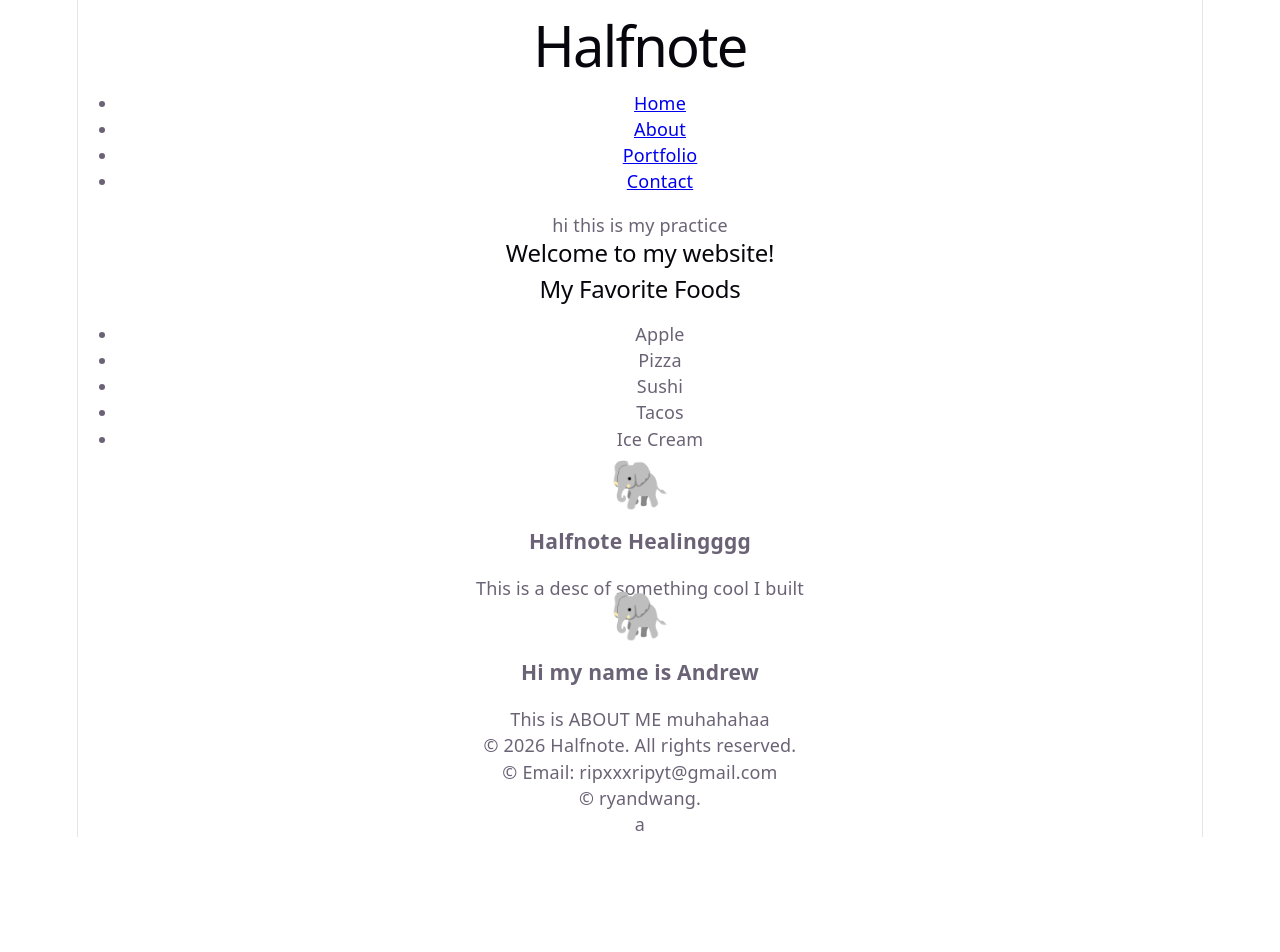
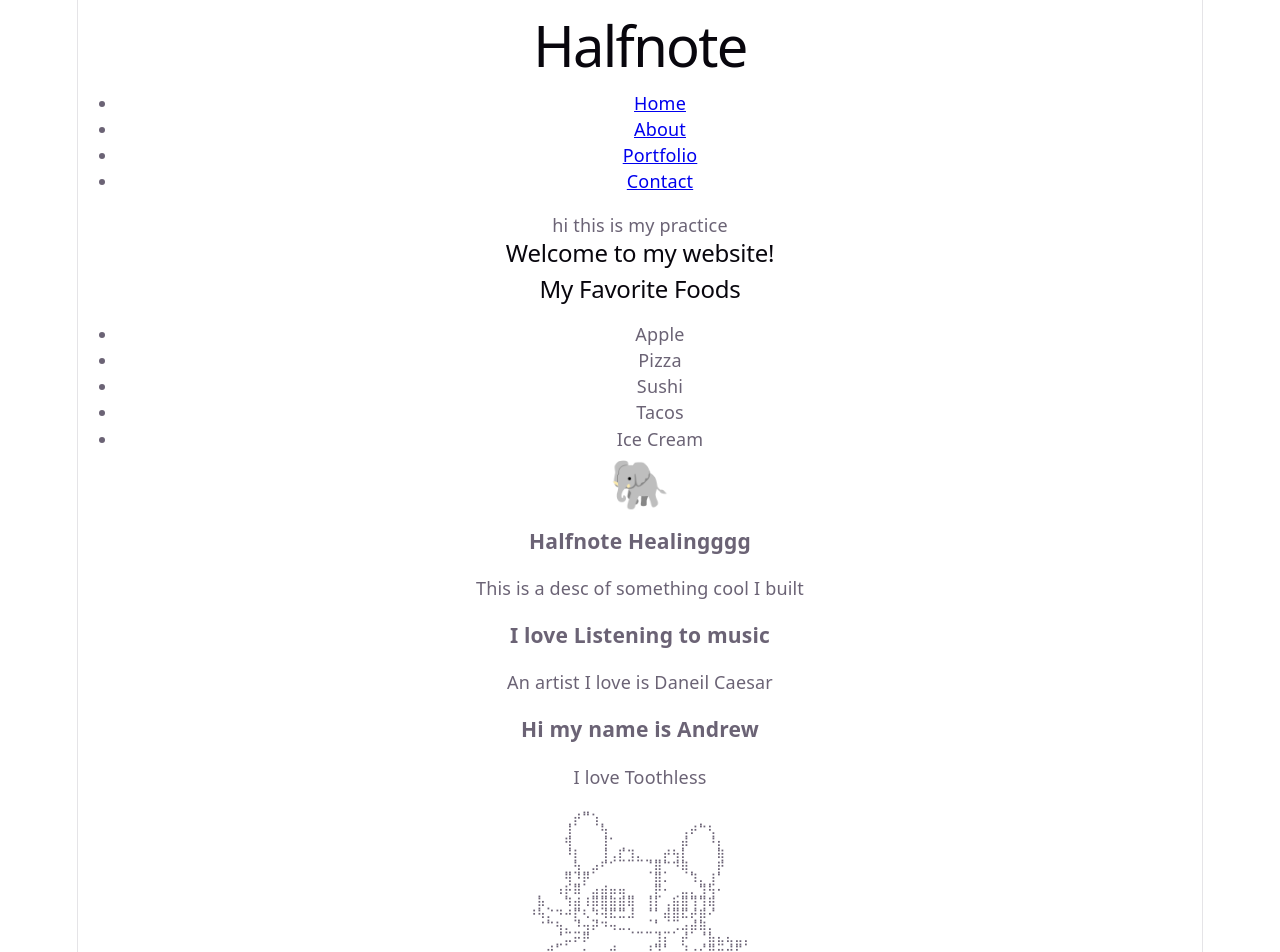
Before and after one commit to mahvelous-17/vite, a React (Vite) app: page / in a window 1280 px wide. Shown: the top 952 px of the page. Before the commit the page ends 837 px from the top, so only its background shows below. Built offline with nearby package versions, Linux system fonts and the light colour scheme.

Commit message:
new abt me

```diff
--- a/src/App.jsx
+++ b/src/App.jsx
@@ -5,6 +5,7 @@ import Footer from './components/Footer.jsx';
 import Food from './components/Food.jsx';
 import Card from './components/Card.jsx';
 import Sen from './components/Sen.jsx';
+import Interest from './components/Interest.jsx';
 
 
 function App() {
@@ -25,6 +26,7 @@ function App() {
         <Food />
       </main>
      <Card />
+     <Interest />
      <Sen />
 
       <Footer />
--- a/src/components/Card.jsx
+++ b/src/components/Card.jsx
@@ -4,7 +4,7 @@ function Card() {
     const emoji = " 🐘 ";
 
     return (
-        <div className="card">
+        <div className="Card">
             <span style ={{fontSize: "48px"}}>{emoji}</span>
             <h3>{title}</h3>
             <p>{description}</p>
--- /dev/null
+++ b/src/components/Interest.jsx
@@ -0,0 +1,12 @@
+function Interest() {
+    const title = "I love Listening to music";
+    const description = "An artist I love is Daneil Caesar";
+
+    return (
+        <div className="Interest">
+            <h3>{title}</h3>
+            <p>{description}</p>
+        </div>
+    );
+}
+export default Interest;
--- a/src/components/Sen.jsx
+++ b/src/components/Sen.jsx
@@ -1,14 +1,33 @@
 function Sen() {
     const title = "Hi my name is Andrew";
-    const description = "This is ABOUT ME muhahahaa";
-    const emoji = " 🐘 ";
+    const description = "I love Toothless";
+   const emoji = `⠀⠀⠀⠀⠀⠀⣀⠀⠀⠀⠀⠀⠀⠀⠀⠀⠀⠀⠀⠀⠀⠀⠀⠀⠀
+⠀⠀⠀⠀⢀⡞⠉⢱⡀⠀⠀⠀⠀⠀⠀⠀⠀⠀⠀⡀⠀⠀⠀⠀⠀
+⠀⠀⠀⠀⢸⠀⠀⠀⢳⠀⠀⠀⠀⠀⠀⠀⠀⢠⠞⠉⢣⠀⠀⠀⠀
+⠀⠀⠀⠀⢻⠀⠀⠀⢸⠁⢀⠀⠀⠀⠀⠀⠀⡾⠀⠀⠘⡆⠀⠀⠀
+⠀⠀⠀⠀⠘⡇⠀⠀⢸⢠⣏⣹⣄⣀⣀⡞⢳⡇⠀⠀⠀⢿⠀⠀⠀
+⠀⠀⠀⠀⣀⣳⣀⡴⠋⠁⠀⠀⠀⢈⣿⡉⠙⢿⡀⠀⠀⡟⠀⠀⠀
+⠀⠀⠀⠀⢻⣘⡟⠀⠀⠀⠀⠀⠀⠀⣿⠄⠀⠀⠹⣄⣸⠁⠀⠀⠀
+⠀⡀⠀⠰⡗⠿⠀⣴⣾⡶⢶⣀⠀⢀⣟⠂⢀⣤⣄⣹⢳⠂⠀⠀⠀
+⠀⡷⡀⠀⠹⣾⠸⡿⣿⣿⣿⢿⠀⢸⡇⢠⣷⣿⢹⢹⢿⠀⠀⠀⠀
+⠘⠳⡌⠙⠚⣏⠣⣙⠺⠯⠭⠼⠀⢈⡁⢾⣿⠯⢞⡿⠊⠀⠀⠀⠀
+⠀⠈⠉⢳⣄⣘⣲⠞⠙⠲⠤⢄⣀⣀⣁⣀⡠⢴⡾⢿⡄⠀⠀⠀⠀
+⠀⠀⠀⣈⡤⠖⠟⠀⠀⠀⠀⠀⠀⠀⣸⡆⠀⡞⠀⢈⣷⣦⢦⣤⡄
+⠀⣠⠞⢁⠀⠀⡆⠀⠀⢾⠀⠀⠀⡼⢹⣁⣄⢸⡴⣮⠻⣶⣾⡯⠀
+⣰⠇⠀⢨⣿⡿⢧⠀⠀⢹⡀⢀⡞⠁⢿⠀⢹⣩⠜⠙⠚⠛⠉⠀⠀
+⠘⣆⠀⢶⠃⠀⠈⣇⠀⠈⢷⠋⠀⠀⠘⣆⡼⠁⠀⠀⠀⠀⠀⠀⠀
+⠀⠈⠳⠬⣃⣤⠴⢧⣤⣤⠼⡟⠋⠻⠋⠛⠀⠀⠀⠀⠀⠀⠀⠀⠀
+⠀⠀⠀⠀⠀⠀⠀⠈⠁⠈⠁⠀⠀⠀⠀⠀⠀⠀⠀⠀⠀⠀⠀⠀⠀`;
 
     return (
-        <div className="card">
-            <span style ={{fontSize: "48px"}}>{emoji}</span>
+        <div className="Sen">
             <h3>{title}</h3>
             <p>{description}</p>
+            <pre style={{ fontSize: "12px", lineHeight: "1" }}>
+                {emoji}
+            </pre>
         </div>
     );
 }
+
 export default Sen;
```
